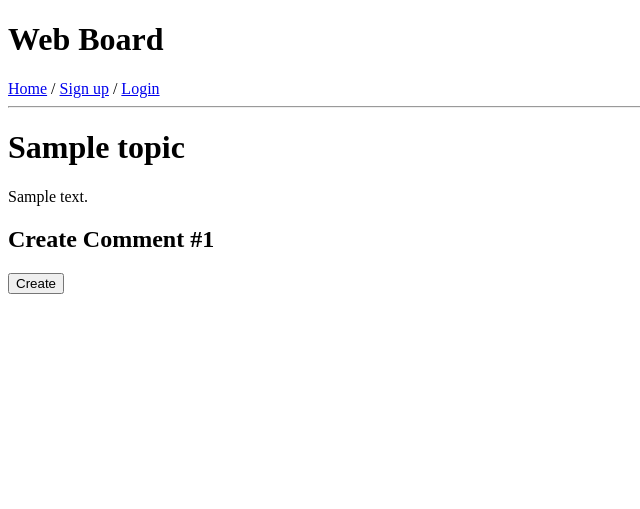
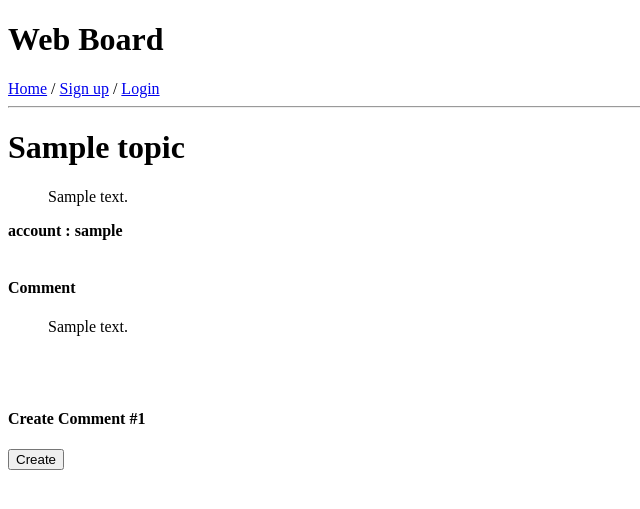
Before and after one commit to bccsctop/webBoard, a Django app: template webBoard/templates/view_topic.html in a window 1280 px wide. Shown: the top 509 px of the page, without its empty margins (0-640 px from the left). Run offline with Django 3.2, Linux system fonts and the light colour scheme; the template is opened without the code that fills it: values that come from a table or form of the project are taken from there, others are empty; tables that the repository leaves empty hold one stand-in row (values such as "Sample post"); parts of the project's set-up code (start-up, migrations or seed data) failed here and were passed over.

Commit message:
Show Comment

```diff
--- a/webBoard/core/views.py
+++ b/webBoard/core/views.py
@@ -3,7 +3,7 @@ from django.contrib.auth.models import User
 from django.contrib.auth.forms import UserCreationForm
 from django.http import HttpResponseRedirect
 from webBoard.core.forms import create_topic_form , create_comment_form
-from webBoard.core.models import Topic , Comment
+from webBoard.core.models import *
 
 # Create your views here.
 def home(request):
@@ -73,4 +73,6 @@ def view_topic(request,topic_id):
     select_topic = Topic.objects.get(topicid=topic_id)
     form = create_comment_form()
 
-    return render(request, 'view_topic.html', { 'form': form , 'select_topic' : select_topic})
+    comment_topic = Comment.objects.filter(comtopicid=topic_id)
+
+    return render(request, 'view_topic.html', { 'form': form , 'select_topic' : select_topic, 'comment_topic' : comment_topic})
--- a/webBoard/templates/view_topic.html
+++ b/webBoard/templates/view_topic.html
@@ -3,9 +3,22 @@
 {% block content %}
 
     <h1>{{select_topic}}</h1>
-    <p>{{select_topic.content}}</p>
+    <ul>{{select_topic.content}}</ul>
 
-    <h2>Create Comment #{{ select_topic.topicid }}</h2>
+    <strong>account : {{ select_topic.user_name }}</strong>
+
+    <br><br>
+
+    <h4>Comment</h4>
+    <ul class="list-group">
+        {% for comment in comment_topic %}
+            <p>{{ comment }}</p>
+        {% endfor %}
+    </ul>
+
+    <br><br>
+
+    <h4>Create Comment #{{ select_topic.topicid }}</h4>
         <form method="POST" action="{% url 'create_comment' %}">
             {% csrf_token %}
             {{ form.as_p }}
```
